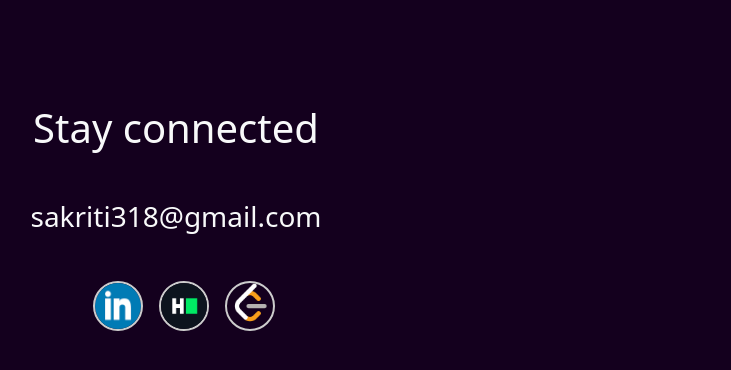
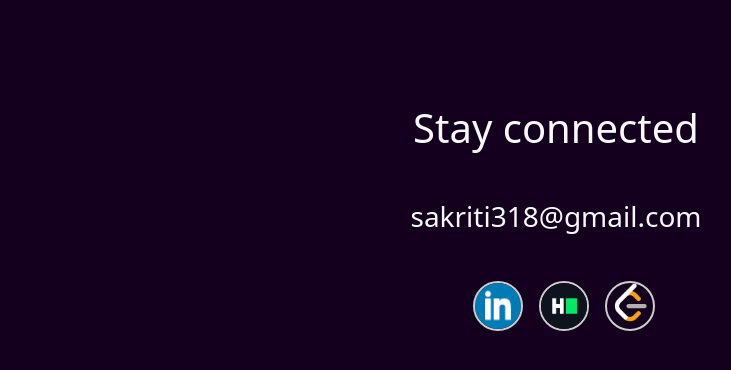
Before and after one commit to akritisingh07/Portfolio, a Django app: page /contact/ in a window 1280 px wide. Shown: the part 80-450 px from the top of the page, without its empty margins (84-815 px from the left). Run offline with Django 5.2, Linux system fonts and the light colour scheme.

Commit message:
Update contact.html

```diff
--- a/resume/templates/contact.html
+++ b/resume/templates/contact.html
@@ -2,7 +2,7 @@
 {% load static %}
 {% block content1 %}
 <div class="row my-2">
-    <div class="col-4 text-center my-5 text-light">
+    <div class="col-12 text-center my-5 text-light">
         <h1 class="mt-5"> Stay connected </h1>
         <h3 class="mt-5"> sakriti318@gmail.com</h3>
             <div class=" d-flex justify-content-center align-items-center mt-5">
```
